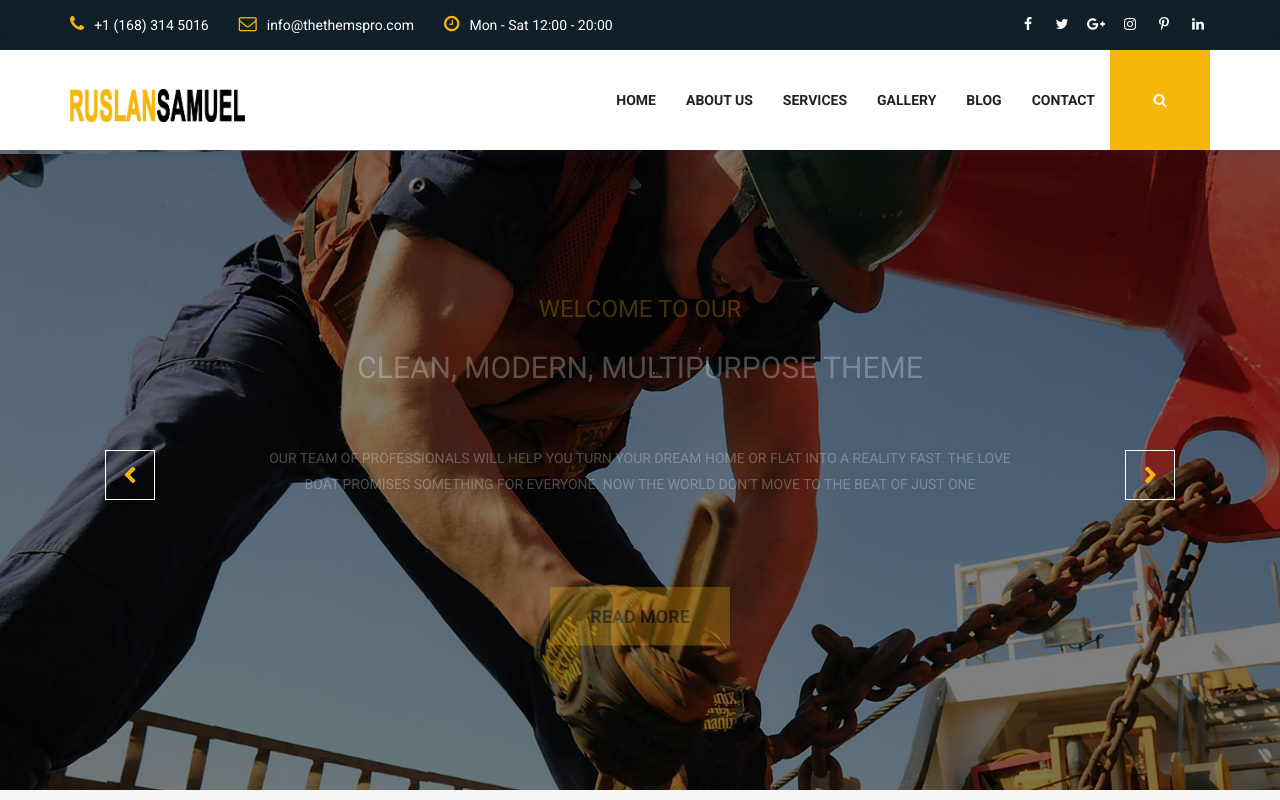
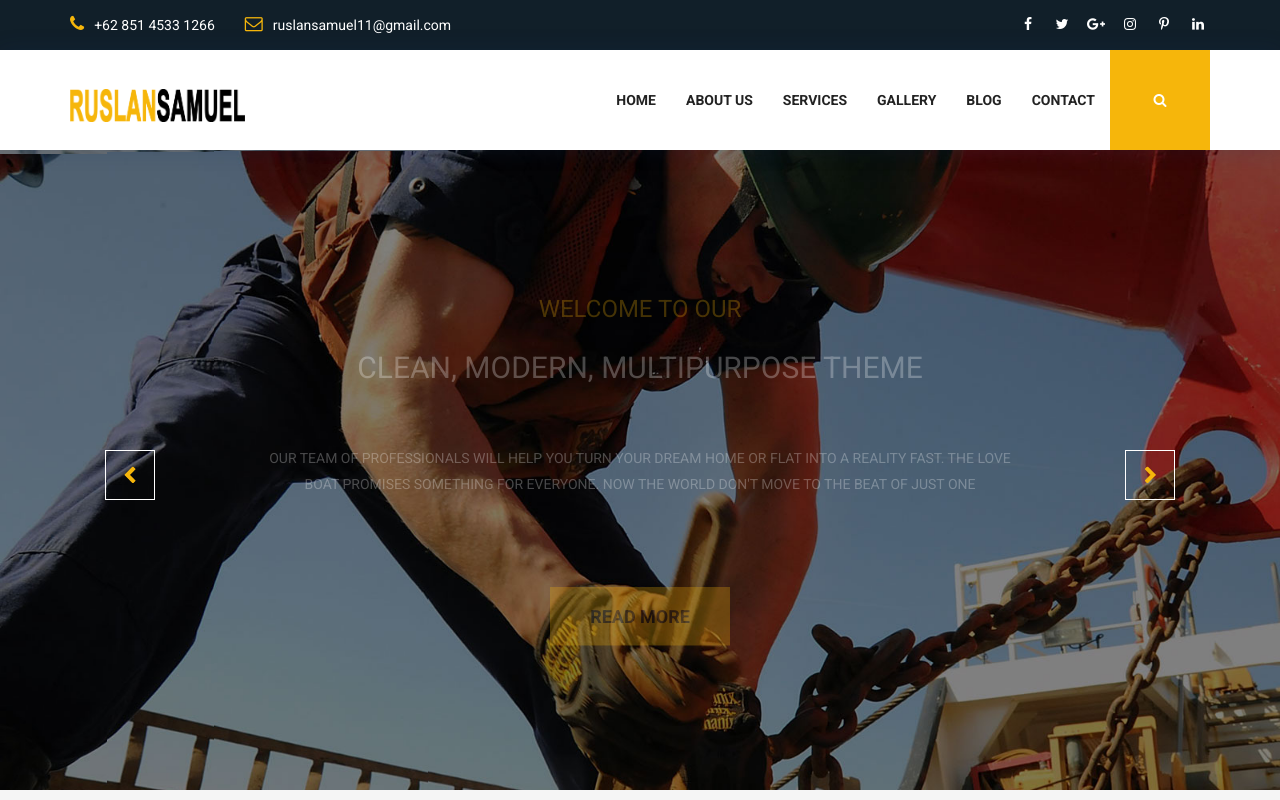
Before and after one commit to rushjr13/rushjr13.github.io, a plain HTML site: page index.html in a window 1280 px wide. Shown: the top 800 px of the page. Drawn offline with nearby package versions, Linux system fonts and the light colour scheme.

Commit message:
mengubah nomor telpon dan email di header

```diff
--- a/index.html
+++ b/index.html
@@ -37,9 +37,8 @@
 	<section class="top_header_area">
 	    <div class="container">
             <ul class="nav navbar-nav top_nav">
-                <li><a href="#"><i class="fa fa-phone"></i>+1 (168) 314 5016</a></li>
-                <li><a href="#"><i class="fa fa-envelope-o"></i>info@thethemspro.com</a></li>
-                <li><a href="#"><i class="fa fa-clock-o"></i>Mon - Sat 12:00 - 20:00</a></li>
+                <li><a href="#"><i class="fa fa-phone"></i>+62 851 4533 1266</a></li>
+                <li><a href="#"><i class="fa fa-envelope-o"></i>ruslansamuel11@gmail.com</a></li>
             </ul>
             <ul class="nav navbar-nav navbar-right social_nav">
                 <li><a href="#"><i class="fa fa-facebook" aria-hidden="true"></i></a></li>
```
